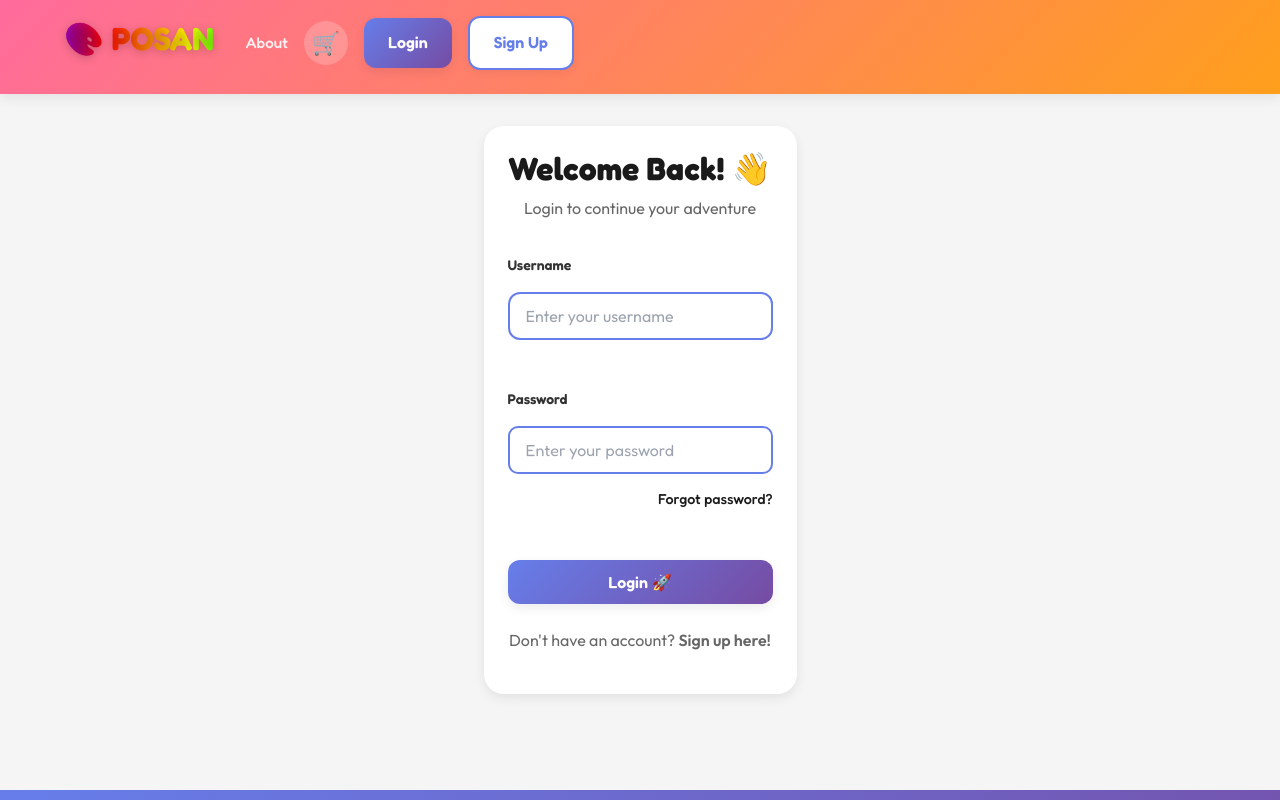
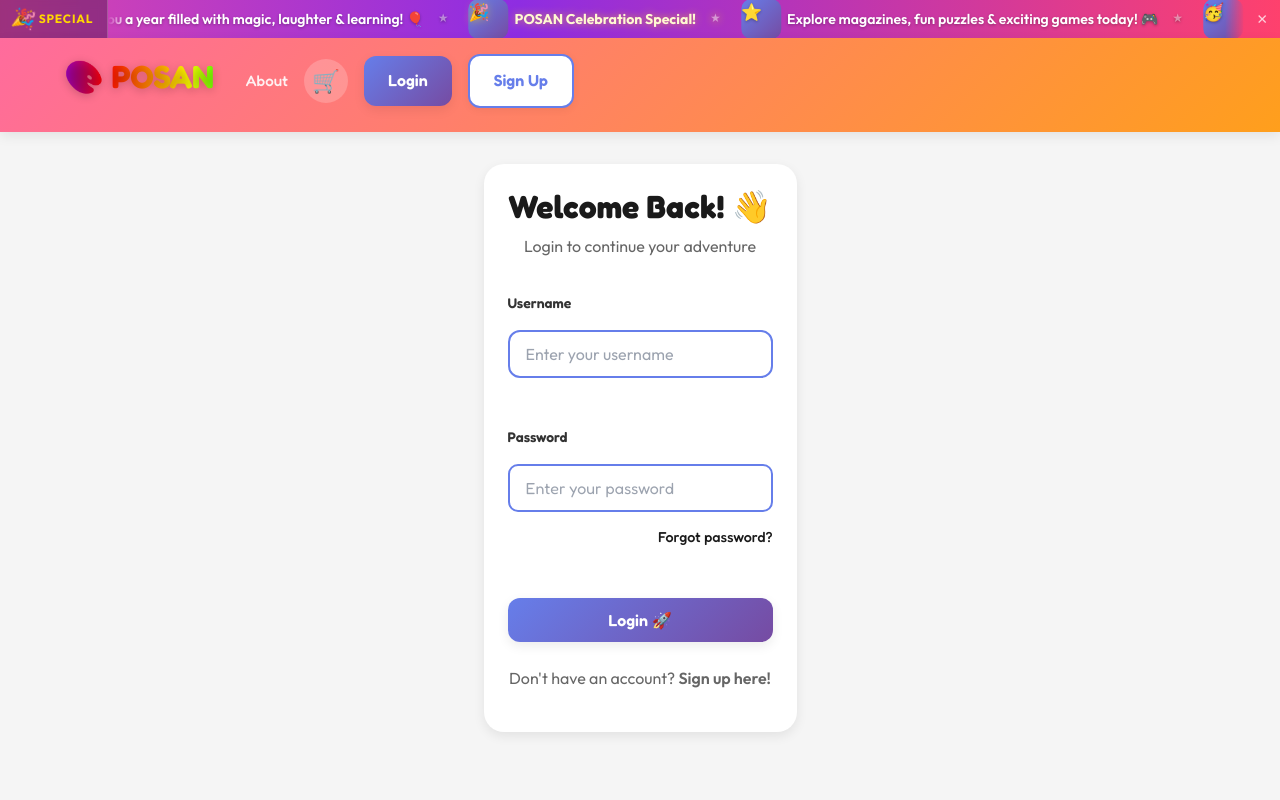
Before and after one commit to grvivek17/Posan, a React (Vite) app in the folder Posan/frontend/: page /login in a window 1280 px wide. Shown: the top 800 px of the page. Built offline with nearby package versions, Linux system fonts and the light colour scheme; no server answers; what @capacitor/core would draw is missing.

Commit message:
feat: add animated happy birthday running banner for Sanvika

```diff
--- a/Posan/frontend/src/App.jsx
+++ b/Posan/frontend/src/App.jsx
@@ -38,6 +38,7 @@ import AdminPromotionalEmailPage from './pages/AdminPromotionalEmailPage';
 import PodcastsPage from './pages/PodcastsPage';
 import GamesPage from './pages/GamesPage';
 // Components
+import RunningBanner from './components/common/RunningBanner';
 import Header from './components/common/Header';
 import Footer from './components/common/Footer';
 import ScrollToTop from './components/common/ScrollToTop';
@@ -56,6 +57,7 @@ function App() {
         <Router>
             <ScrollToTop />
             <div className="app">
+                <RunningBanner />
                 <Header isAuthenticated={isAuthenticated} setIsAuthenticated={setIsAuthenticated} />
                 <main className="main-content">
                     <Routes>
--- /dev/null
+++ b/Posan/frontend/src/components/common/RunningBanner.css
@@ -0,0 +1,148 @@
+.running-banner-wrapper {
+    position: relative;
+    width: 100%;
+    background: linear-gradient(90deg, #ff416c, #ff4b2b, #f77062, #fe5196, #8e2de2, #ff416c);
+    background-size: 300% 100%;
+    animation: gradientShift 12s ease infinite;
+    color: #ffffff;
+    display: flex;
+    align-items: center;
+    overflow: hidden;
+    height: 38px;
+    box-shadow: 0 2px 10px rgba(255, 65, 108, 0.35);
+    z-index: 100;
+    font-family: 'Outfit', 'Fredoka', -apple-system, BlinkMacSystemFont, sans-serif;
+}
+
+@keyframes gradientShift {
+    0% { background-position: 0% 50%; }
+    50% { background-position: 100% 50%; }
+    100% { background-position: 0% 50%; }
+}
+
+.running-banner-tag {
+    display: flex;
+    align-items: center;
+    gap: 4px;
+    padding: 0 14px;
+    background: rgba(0, 0, 0, 0.28);
+    backdrop-filter: blur(4px);
+    height: 100%;
+    flex-shrink: 0;
+    font-weight: 700;
+    font-size: 0.75rem;
+    letter-spacing: 0.8px;
+    color: #ffd700;
+    border-right: 1px solid rgba(255, 255, 255, 0.2);
+    z-index: 2;
+}
+
+.party-popper {
+    font-size: 1rem;
+    animation: partyWiggle 1.5s infinite ease-in-out;
+}
+
+@keyframes partyWiggle {
+    0%, 100% { transform: rotate(0deg) scale(1); }
+    25% { transform: rotate(-15deg) scale(1.15); }
+    75% { transform: rotate(15deg) scale(1.15); }
+}
+
+.running-banner-track-container {
+    flex: 1;
+    overflow: hidden;
+    position: relative;
+    white-space: nowrap;
+    mask-image: linear-gradient(to right, transparent, black 20px, black calc(100% - 20px), transparent);
+    -webkit-mask-image: linear-gradient(to right, transparent, black 20px, black calc(100% - 20px), transparent);
+}
+
+.running-banner-track {
+    display: inline-flex;
+    width: max-content;
+    animation: marqueeScroll 28s linear infinite;
+}
+
+.running-banner-track-container:hover .running-banner-track {
+    animation-play-state: paused;
+}
+
+@keyframes marqueeScroll {
+    0% {
+        transform: translateX(0);
+    }
+    100% {
+        transform: translateX(-50%);
+    }
+}
+
+.running-banner-group {
+    display: inline-flex;
+    align-items: center;
+    flex-shrink: 0;
+}
+
+.banner-item {
+    display: inline-flex;
+    align-items: center;
+    font-size: 0.88rem;
+    font-weight: 600;
+    color: #ffffff;
+    text-shadow: 0 1px 3px rgba(0, 0, 0, 0.3);
+    padding: 0 10px;
+    user-select: none;
+}
+
+.banner-item.highlight {
+    color: #fff9d2;
+    font-weight: 700;
+    text-shadow: 0 0 8px rgba(255, 215, 0, 0.6);
+}
+
+.item-icon {
+    font-size: 1.05rem;
+    margin-right: 6px;
+    display: inline-block;
+}
+
+.item-separator {
+    color: rgba(255, 255, 255, 0.45);
+    margin-left: 14px;
+    font-size: 0.65rem;
+}
+
+.banner-close-btn {
+    background: transparent;
+    border: none;
+    color: rgba(255, 255, 255, 0.75);
+    font-size: 0.85rem;
+    padding: 0 12px;
+    height: 100%;
+    cursor: pointer;
+    display: flex;
+    align-items: center;
+    justify-content: center;
+    transition: all 0.2s ease;
+    flex-shrink: 0;
+    z-index: 2;
+}
+
+.banner-close-btn:hover {
+    color: #ffffff;
+    background: rgba(0, 0, 0, 0.2);
+}
+
+@media (max-width: 600px) {
+    .running-banner-wrapper {
+        height: 34px;
+    }
+    .running-banner-tag .tag-label {
+        display: none;
+    }
+    .running-banner-tag {
+        padding: 0 8px;
+    }
+    .banner-item {
+        font-size: 0.8rem;
+    }
+}
--- /dev/null
+++ b/Posan/frontend/src/components/common/RunningBanner.jsx
@@ -0,0 +1,62 @@
+import React, { useState } from 'react';
+import './RunningBanner.css';
+
+function RunningBanner() {
+    const [isVisible, setIsVisible] = useState(true);
+
+    if (!isVisible) return null;
+
+    const bannerItems = [
+        { icon: '🎂', text: 'Happy Birthday Sanvika! (07 Aug)', highlight: true },
+        { icon: '✨', text: 'Wishing you a year filled with magic, laughter & learning! 🎈' },
+        { icon: '🎉', text: 'POSAN Celebration Special!', highlight: true },
+        { icon: '⭐', text: 'Explore magazines, fun puzzles & exciting games today! 🎮' },
+        { icon: '🥳', text: 'Happy Birthday Sanvika! 07 Aug 💖' },
+        { icon: '🎁', text: 'Keep shining bright Little Star! 🌟' },
+    ];
+
+    return (
+        <div className="running-banner-wrapper" role="region" aria-label="Birthday Announcement">
+            <div className="running-banner-tag">
+                <span className="party-popper">🎉</span>
+                <span className="tag-label">SPECIAL</span>
+            </div>
+
+            <div className="running-banner-track-container">
+                <div className="running-banner-track">
+                    {/* First copy */}
+                    <div className="running-banner-group">
+                        {bannerItems.map((item, index) => (
+                            <span key={`b1-${index}`} className={`banner-item ${item.highlight ? 'highlight' : ''}`}>
+                                <span className="item-icon">{item.icon}</span>
+                                <span className="item-text">{item.text}</span>
+                                <span className="item-separator">★</span>
+                            </span>
+                        ))}
+                    </div>
+                    {/* Duplicate copy for seamless infinite loop */}
+                    <div className="running-banner-group" aria-hidden="true">
+                        {bannerItems.map((item, index) => (
+                            <span key={`b2-${index}`} className={`banner-item ${item.highlight ? 'highlight' : ''}`}>
+                                <span className="item-icon">{item.icon}</span>
+                                <span className="item-text">{item.text}</span>
+                                <span className="item-separator">★</span>
+                            </span>
+                        ))}
+                    </div>
+                </div>
+            </div>
+
+            <button
+                className="banner-close-btn"
+                onClick={() => setIsVisible(false)}
+                title="Dismiss Banner"
+                aria-label="Close banner"
+            >
+                ✕
+            </button>
+        </div>
+    );
+}
+
+export default RunningBanner;
```
